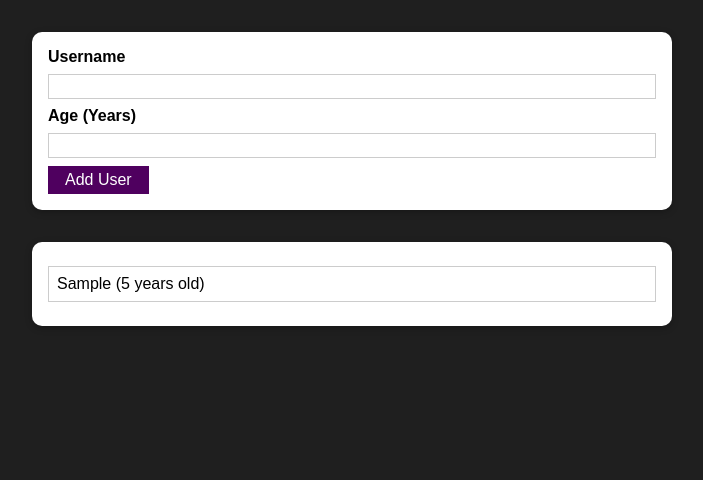
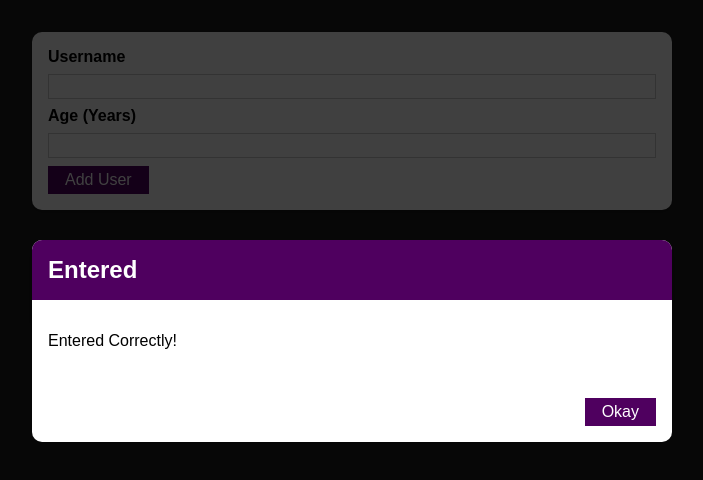
Before and after one commit to jace-jinwoo/user-app, a React (Create React App) app: page / in a window 1280 px wide. Both pictures are taken after typing "Sample", "5" into the empty fields and a click on the button "Add User". Shown: the top 480 px of the page, without its empty margins (288-991 px from the left). Built offline with nearby package versions, Linux system fonts and the light colour scheme.

Commit message:
[feat] Send 'Modal' to the top level using portal

```diff
--- a/public/index.html
+++ b/public/index.html
@@ -29,6 +29,7 @@
   <body>
     <noscript>You need to enable JavaScript to run this app.</noscript>
     <div id="root"></div>
+    <div id="overlay-root"></div>
     <!--
       This HTML file is a template.
       If you open it directly in the browser, you will see an empty page.
--- /dev/null
+++ b/src/components/UI/Modal.js
@@ -0,0 +1,45 @@
+import ReactDOM from "react-dom";
+import Card from "./Card";
+import classes from "./Modal.module.css";
+import Button from "./Button";
+
+const Overlay = (props) => {
+  return <div className={classes.backdrop} onClick={props.onConfirm}></div>;
+};
+
+const Message = (props) => {
+  return (
+    <Card className={classes.modal}>
+      <header className={classes.header}>
+        <h2>{props.title}</h2>
+      </header>
+      <div className={classes.content}>
+        <p>{props.message}</p>
+      </div>
+      <footer className={classes.actions}>
+        <Button onClick={props.onConfirm}>Okay</Button>
+      </footer>
+    </Card>
+  );
+};
+
+const Modal = (props) => {
+  return (
+    <>
+      {ReactDOM.createPortal(
+        <Overlay onConfirm={props.onConfirm} />,
+        document.getElementById("overlay-root")
+      )}
+      {ReactDOM.createPortal(
+        <Message
+          title={props.title}
+          message={props.message}
+          onConfirm={props.onConfirm}
+        />,
+        document.getElementById("overlay-root")
+      )}
+    </>
+  );
+};
+
+export default Modal;
--- /dev/null
+++ b/src/components/UI/Modal.module.css
@@ -0,0 +1,45 @@
+.backdrop {
+  position: fixed;
+  top: 0;
+  left: 0;
+  width: 100%;
+  height: 100vh;
+  z-index: 10;
+  background: rgba(0, 0, 0, 0.75);
+}
+
+.modal {
+  position: fixed;
+  top: 30vh;
+  left: 10%;
+  width: 80%;
+  z-index: 100;
+  overflow: hidden;
+}
+
+.header {
+  background: #4f005f;
+  padding: 1rem;
+}
+
+.header h2 {
+  margin: 0;
+  color: white;
+}
+
+.content {
+  padding: 1rem;
+}
+
+.actions {
+  padding: 1rem;
+  display: flex;
+  justify-content: flex-end;
+}
+
+@media (min-width: 768px) {
+  .modal {
+    left: calc(50% - 20rem);
+    width: 40rem;
+  }
+}
--- a/src/components/Users/AddUser.js
+++ b/src/components/Users/AddUser.js
@@ -3,6 +3,7 @@ import classes from "./AddUser.module.css";
 import Button from "../UI/Button";
 import { useState } from "react";
 import ErrorModal from "../UI/ErrorModal";
+import Modal from "../UI/Modal";
 
 const initialValue = {
   userName: "",
@@ -11,6 +12,7 @@ const initialValue = {
 
 const AddUser = (props) => {
   const [entered, setEntered] = useState(initialValue);
+  const [completed, setCompleted] = useState();
   const [error, setError] = useState();
 
   const addUserHandler = (e) => {
@@ -33,6 +35,10 @@ const AddUser = (props) => {
       return;
     }
 
+    setCompleted({
+      title: "Entered",
+      message: "Entered Correctly!",
+    });
     props.onAddUser(entered.userName, entered.age);
     setEntered(initialValue);
   };
@@ -43,6 +49,9 @@ const AddUser = (props) => {
     setEntered({ ...entered, [id]: value });
   };
 
+  const completedHandler = () => {
+    setCompleted(null);
+  };
   const errorHandler = () => {
     setError(null);
   };
@@ -67,6 +76,13 @@ const AddUser = (props) => {
           <Button type="submit">Add User</Button>
         </form>
       </Card>
+      {completed && (
+        <Modal
+          title={completed.title}
+          message={completed.message}
+          onConfirm={completedHandler}
+        />
+      )}
       {error && (
         <ErrorModal
           title={error.title}
```
